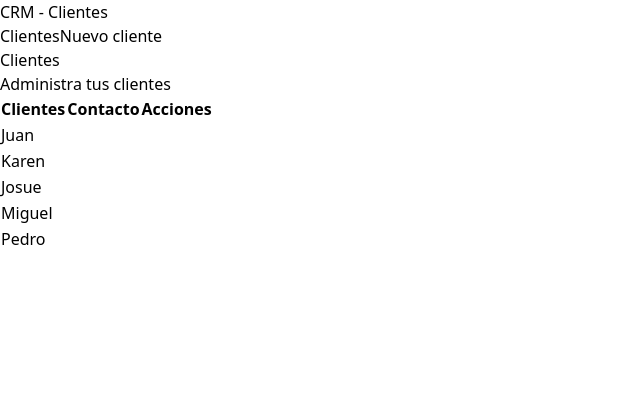
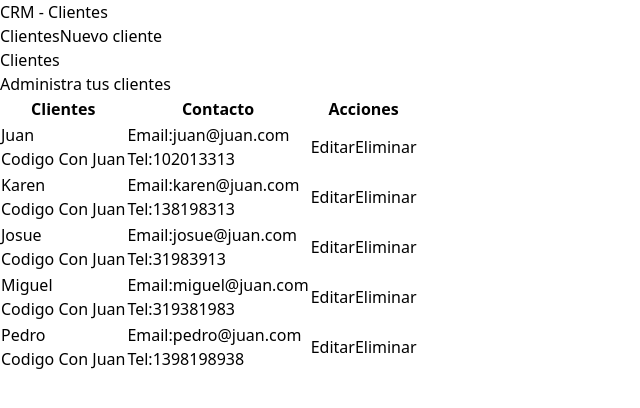
Before and after one commit to RupertoTacuche/crm, a React (Vite) app: page / in a window 1280 px wide. Shown: the top 408 px of the page, without its empty margins (0-640 px from the left). Built offline with nearby package versions, Linux system fonts and the light colour scheme.

Commit message:
video_163

```diff
--- a/src/components/Cliente.jsx
+++ b/src/components/Cliente.jsx
@@ -3,9 +3,29 @@
     const {nombre, empresa, email, telefono, id}= cliente
 
   return (
-    <tr>
-        <td className='p-6'>
-            {nombre}
+    <tr className="border-b">
+        <td className='p-6 space-y-2'>
+            <p className="text-2xl text-gray-800" >{nombre}</p>
+            <p>{empresa}</p>
+        </td>
+        <td className="p-6">
+          <p className="text-gray-600"><span className="text-gray-800 uppercase font-bold">Email:</span>{email}</p>
+          <p className="text-gray-600"><span className="text-gray-800 uppercase font-bold">Tel:</span>{telefono}</p>
+        </td>
+        <td className="p-6 flex gap-3">
+          <button
+              type="button"
+              className="text-blue-600 hover:text-blue-700 uppercase font-bold text-xs"
+          >
+            Editar
+          </button>
+
+          <button
+              type="button"
+              className="text-red-600 hover:text-blue-700 uppercase font-bold text-xs"
+          >
+            Eliminar
+          </button>
         </td>
     </tr>
   )
```
